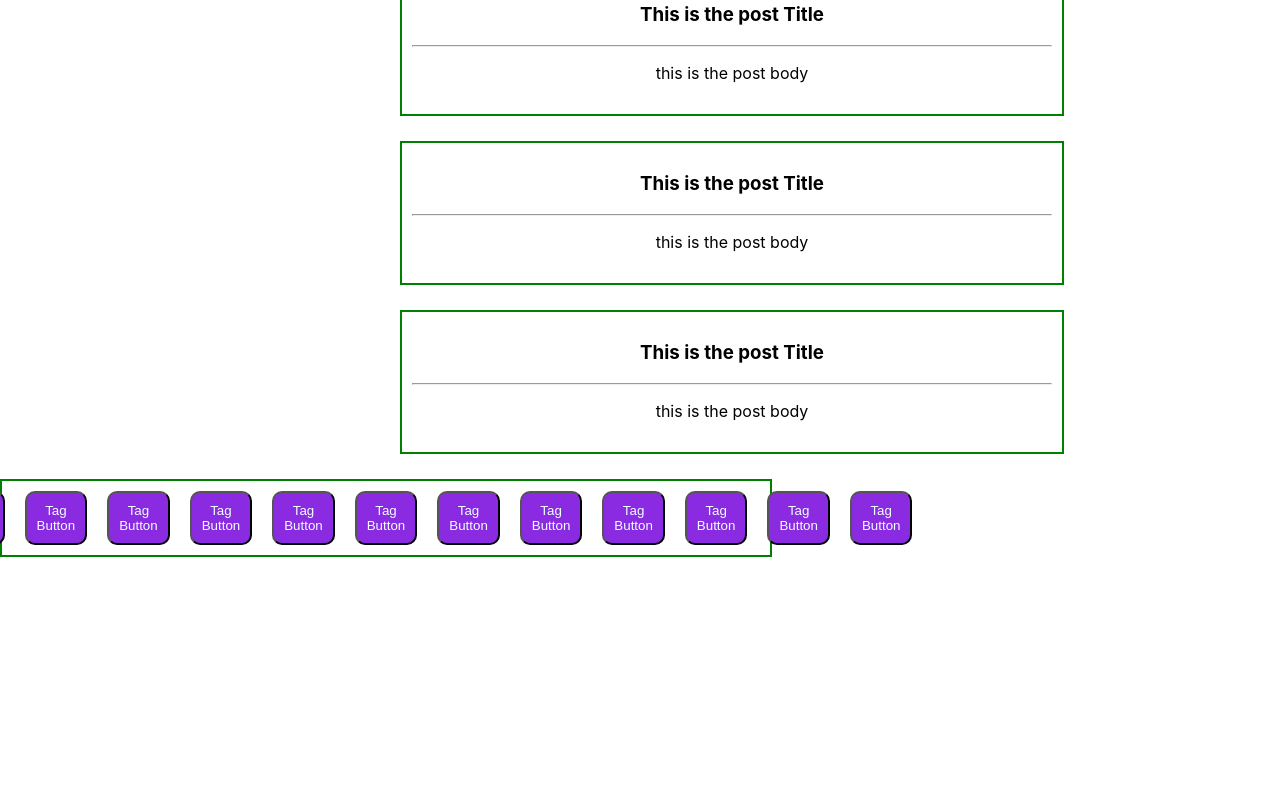
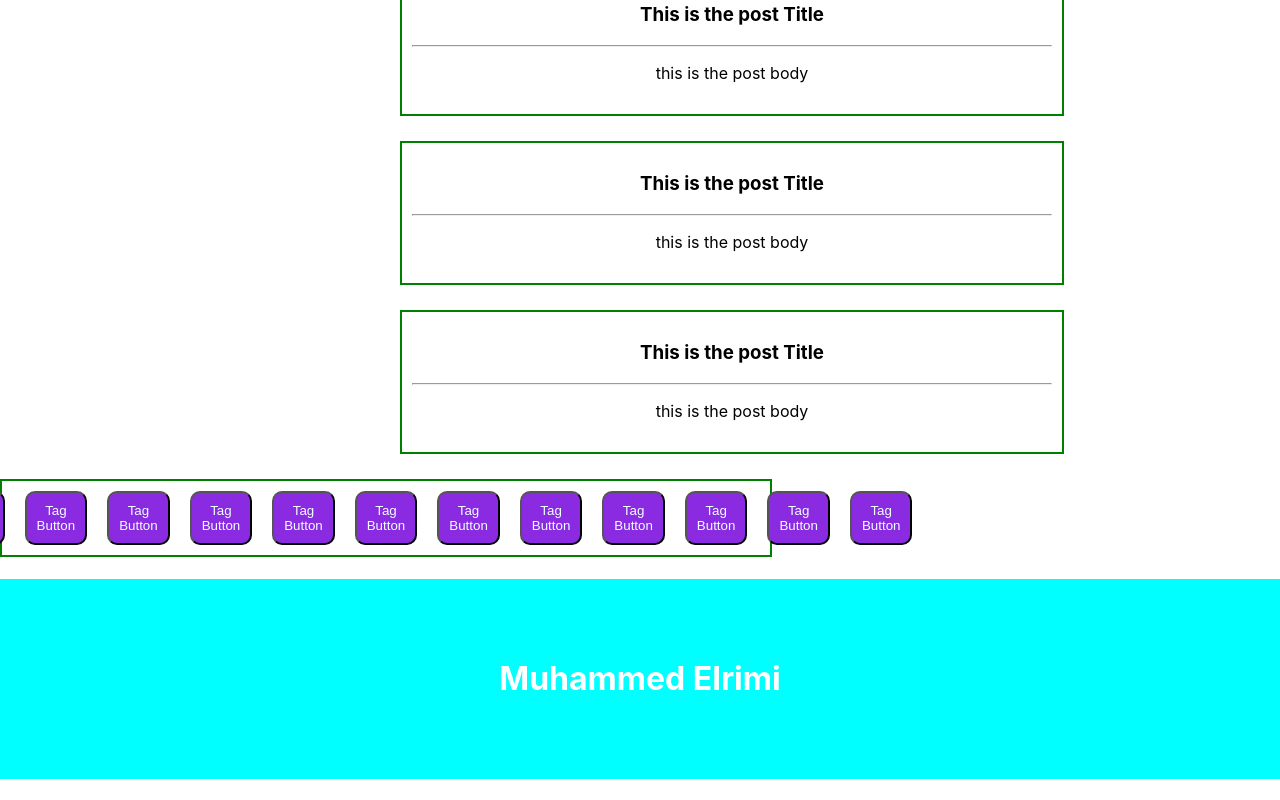
Before and after one commit to mohamadAlrimi/My-App2-React-Homework, a React (Create React App) app: page / in a window 1280 px wide. Shown: the part 443-1243 px from the top of the page. Before the commit the page ends 1000 px from the top, so only its background shows below. Built offline with nearby package versions, Linux system fonts and the light colour scheme.

Commit message:
muhammed elrimi header

```diff
--- a/src/App.js
+++ b/src/App.js
@@ -1,18 +1,20 @@
 import MyHeader from './Component/Header';
 import MyPosts from './Component/Post';
 import MyButton from './Component/Button';
+import Header1 from './Component/Header1';
 import './App.css';
 
 function App() {
   return (
    <>
+
    <MyHeader/>
    <MyPosts/>
    <MyPosts/>
    <MyPosts/>
    <MyPosts/>
    <MyButton/>
-
+   <Header1/>
    </>
   );
 }
--- /dev/null
+++ b/src/Component/Header1.css
@@ -0,0 +1,9 @@
+.h{
+    color: white;
+    display: flex;
+    justify-content: center;
+    align-items: center;
+    width: 100%;
+    height: 200px;
+    background-color: aqua;
+}
--- /dev/null
+++ b/src/Component/Header1.js
@@ -0,0 +1,8 @@
+import "./Header1.css"
+export default function Header1 (){
+    return(
+        <>
+        <h1 className="h">Muhammed Elrimi</h1>
+        </>
+    )
+}
```
